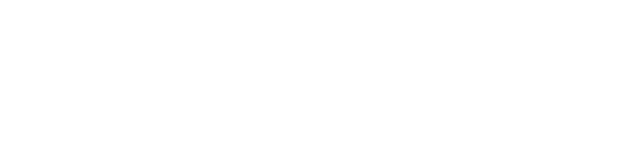
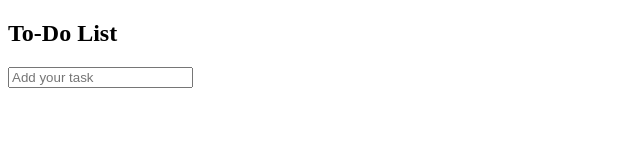
Before and after one commit to ADITYA888895/To-Do-List-Maker-app-25BCE1368-, a plain HTML site: page index.html in a window 1280 px wide. Shown: the whole page, without its empty margins (0-640 px from the left). Drawn offline with Linux system fonts and the light colour scheme.

Commit message:
Update index.html

```diff
--- a/index.html
+++ b/index.html
@@ -6,6 +6,14 @@
   <title>Document</title>
 </head>
 <body>
+  <div class="container">
+    <div class="todo-header">
+      <h2>To-Do List</h2>
+    </div>
+    <div class="todo-body">
+      <input type="text" id="todo text" class="todo-input" placeholder="Add your task">
+    </div>
+  </div>
+</body>
 
-</body>
 </html>
```
